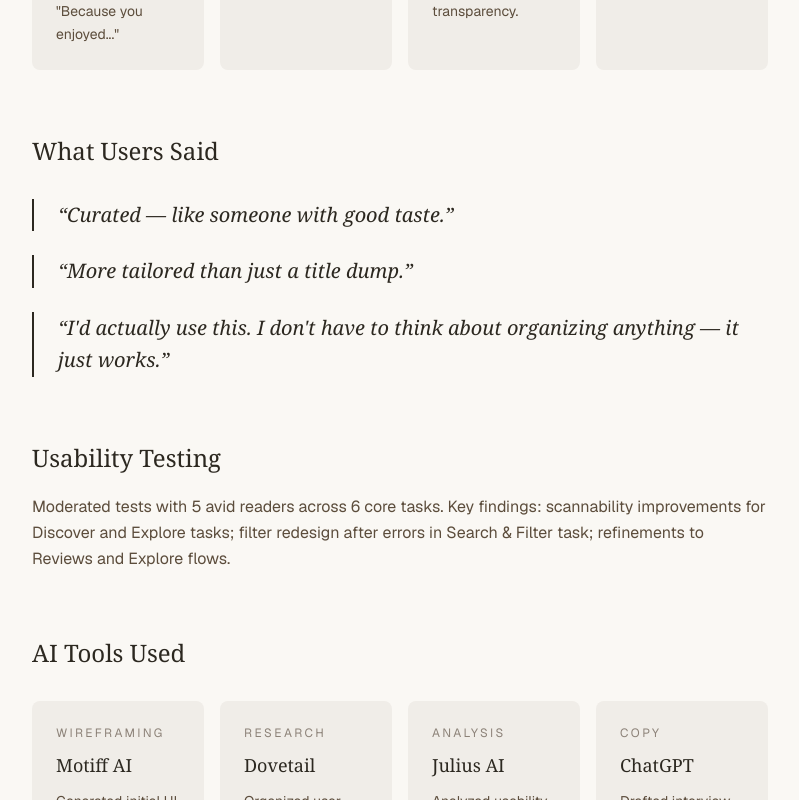
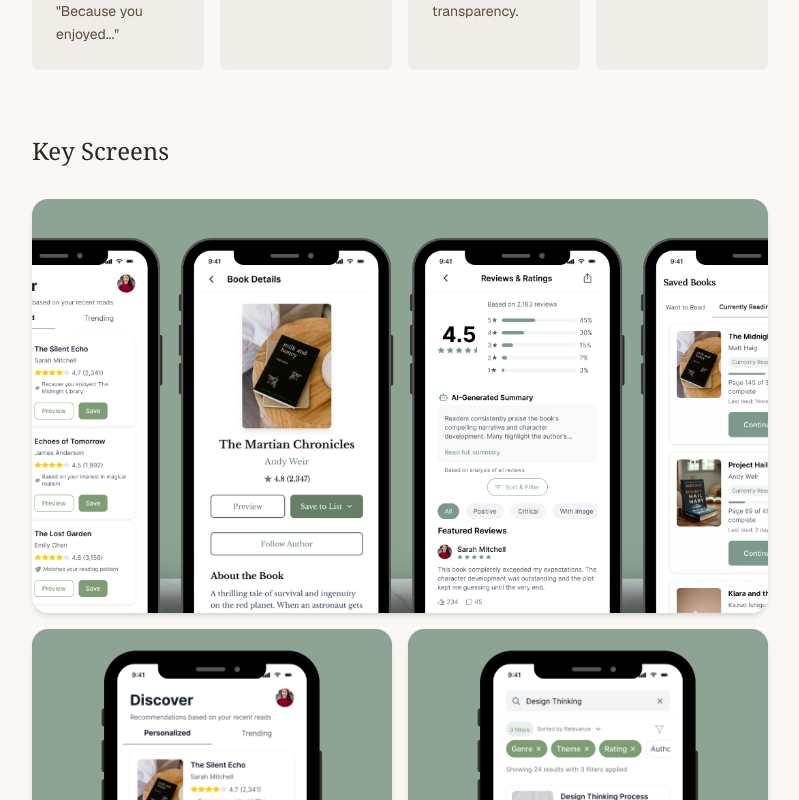
Before and after one commit to NanaAbenaBempong/artbysarps-v2, a Next.js app: page /works/readnext in a window 1280 px wide. Shown: the part 2000-2800 px from the top of the page, without its empty margins (240-1039 px from the left). Built offline with nearby package versions, Linux system fonts and the light colour scheme.

Commit message:
Update src/app/works/[slug]/page.tsx

```diff
--- a/src/app/works/[slug]/page.tsx
+++ b/src/app/works/[slug]/page.tsx
@@ -500,6 +500,8 @@ export default async function CaseStudyPage({
               return <TakeawaysSection key={i} {...section} />
             if (section.kind === 'prototype')
               return <PrototypeButton key={i} href={section.href} />
+            if (section.kind === 'key-screens')
+              return <KeyScreensSection key={i} {...section} />
             return null
           })}
 
```
